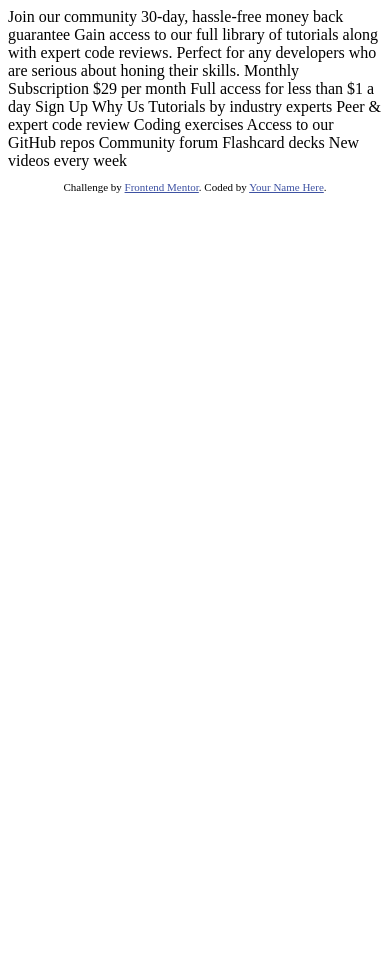
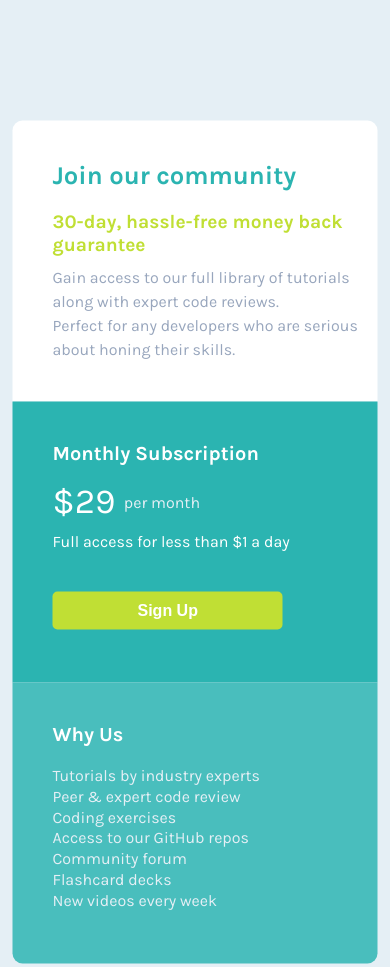
Before and after one commit to yozidst/Single-Price-Grid-Component, a plain HTML site: page index.html in a window 390 px wide. Before the commit the page ends 844 px from the top, so only its background shows below. Drawn offline with Linux system fonts and the light colour scheme.

Commit message:
Update
mobile friendly

```diff
--- a/index.html
+++ b/index.html
@@ -5,46 +5,42 @@
   <meta name="viewport" content="width=device-width, initial-scale=1.0"> <!-- displays site properly based on user's device -->
 
   <link rel="icon" type="image/png" sizes="32x32" href="./images/favicon-32x32.png">
-
+  <link rel="stylesheet" href="styles.css">
   <title>Frontend Mentor | Single Price Grid Component</title>
 
-  <!-- Feel free to remove these styles or customise in your own stylesheet 👍 -->
-  <style>
-    .attribution { font-size: 11px; text-align: center; }
-    .attribution a { color: hsl(228, 45%, 44%); }
-  </style>
 </head>
 <body>
-  Join our community
+  <div class="content">
 
-  30-day, hassle-free money back guarantee
+    <div class=" card card-a grid-col-span-2">
+      <h1>Join our community</h1>
+      <h2>30-day, hassle-free money back guarantee</h2>
+      <p class="a-description">Gain access to our full library of tutorials along with expert code reviews. <br>
+        Perfect for any developers who are serious about honing their skills.</p>
+    </div>
 
-  Gain access to our full library of tutorials along with expert code reviews.
-  Perfect for any developers who are serious about honing their skills.
+    <div class="card card-b">
+      <span class="title-font">Monthly Subscription</span>
+      <p class="price">&dollar;29 <span class="month">per month</span></p>
+      <p class="b-description">Full access for less than &dollar;1 a day</p>
+      <button class="register">Sign Up</button>
+    </div>
 
-  Monthly Subscription
 
-  &dollar;29 per month
+    <div class=" card card-c">
+      <span class="title-font">Why Us</span>
+      <p class="c-description">
+        Tutorials by industry experts <br>
+        Peer &amp; expert code review <br>
+        Coding exercises <br>
+        Access to our GitHub repos <br>
+        Community forum <br>
+        Flashcard decks <br>
+        New videos every week</p>
 
-  Full access for less than &dollar;1 a day
+    </div>
 
-  Sign Up
+  </div>
 
-  Why Us
-
-  Tutorials by industry experts
-  Peer &amp; expert code review
-  Coding exercises
-  Access to our GitHub repos
-  Community forum
-  Flashcard decks
-  New videos every week
-
-  <footer>
-    <p class="attribution">
-      Challenge by <a href="https://www.frontendmentor.io?ref=challenge" target="_blank">Frontend Mentor</a>.
-      Coded by <a href="#">Your Name Here</a>.
-    </p>
-  </footer>
 </body>
 </html>
--- /dev/null
+++ b/styles.css
@@ -0,0 +1,172 @@
+@import url('https://fonts.googleapis.com/css2?family=Karla:wght@400;700&display=swap');
+
+:root {
+    --clr-primary-card-a: #FFFFFF;
+    --clr-primary-card-b: #2BB4B1;
+    --clr-primary-bright-yellow: hsl(71, 73%, 54%);
+    --clr-primary-card-c: #49BEBD;
+
+    --clr-secondary-light-gray: hsl(204, 43%, 93%);
+    --clr-secondary-grayish-blue: hsl(218, 22%, 67%);
+
+
+    --font-family-Karla: "Karla", sans-serif;
+}
+
+*,
+*::before,
+*::after {
+    box-sizing: border-box;
+    margin: 0;
+    padding: 0;
+}
+
+body {
+    position: absolute;
+    top: 50%;
+    left: 50%;
+    transform: translate(-50%, -50%);
+    background: var(--clr-secondary-light-gray);
+    font-size: 16px;
+}
+
+.content {
+    width: 640px;
+    height: 450px;
+    display: grid;
+    grid-template-columns: 1fr 1fr;
+    grid-template-rows: 4/10, 6/10;
+}
+
+.grid-col-span-2 {
+    grid-column: span 2;
+}
+
+.card {
+    padding: 40px 0 40px 40px;
+    font-family: var(--font-family-Karla);
+}
+
+.card-a {
+    background: white;
+    border-radius: 10px 10px 0 0 ;
+}
+
+.card-b {
+    background: var(--clr-primary-card-b);
+    border-radius: 0 0 0 10px;
+}
+
+.card-c {
+    background: var(--clr-primary-card-c);
+    border-radius: 0 0 10px 0;
+}
+
+h1 {
+    color: var(--clr-primary-card-b);
+    font-weight: 700;
+    font-size: 1.6rem;
+}
+
+h2 {
+    color: var(--clr-primary-bright-yellow);
+    font-weight: 700;
+    font-size: 1.2rem;
+    padding-top: 20px;
+}
+
+.a-description{
+    color:var(--clr-secondary-grayish-blue);
+    font-weight: 400;
+    font-size: 16px;
+    line-height: 1.5;
+    padding-top: 10px
+}
+
+
+.title-font {
+    font-size: 20px;
+    color: white;
+    font-weight: 700;
+}
+
+
+.price {
+    padding-top: 1rem;
+    color: white;
+    font-size: 2.2rem;
+
+}
+
+.month {
+    color: var(--clr-secondary-light-gray);
+    font-size: 16px;
+    position: relative;
+    bottom: 5px;
+}
+
+
+.register {
+    margin-top: 30px;
+    background-color: var(--clr-primary-bright-yellow);
+    padding: 10px 85px;
+    border: 0;
+    border-radius: 5px;
+    font-size: 16px;
+    color: white;
+    font-weight: 700;
+    cursor: pointer;
+}
+
+.register:hover {
+    background: var(--clr-primary-card-b);
+    border: solid 2px white;
+    margin-bottom: -3px;
+
+}
+
+.b-description {
+    color: white;
+    font-weight: 400;
+    font-size: 1rem;
+    line-height: 2.5;
+}
+
+.c-description {
+    color: var(--clr-secondary-light-gray);
+    font-weight: 400;
+    font-size: 16px;
+    line-height: 1.3;
+    margin-top: 20px;
+
+}
+
+@media only screen and (max-width: 650px){
+
+    .content {
+        margin-top: 15rem;
+        width: 375px;
+        height: auto;
+        display: grid;
+        grid-template-columns: 1fr;
+        grid-template-rows: repeat(3, 1fr);
+        padding: 80px 5px;
+    }
+
+    .grid-col-span-2 {
+        grid-column: span 1;
+    }
+
+    .card-a {
+        border-radius: 10px 10px 0 0;
+    }
+
+    .card-b {
+        border-radius: 0;
+    }
+
+    .card-c {
+        border-radius: 0 0 10px 10px ;
+    }
+
+};
```
